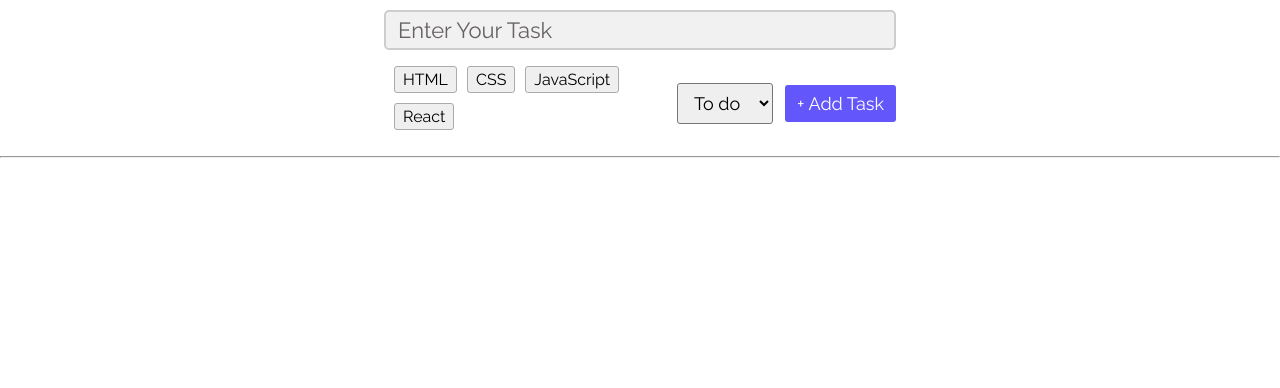
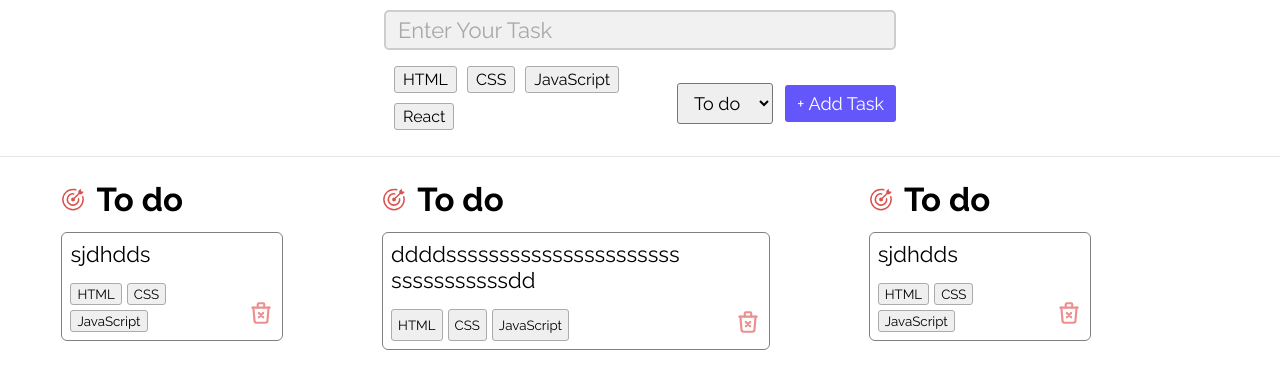
Before and after one commit to zeyd-inik/TaskTrek, a React (Vite) app: page / in a window 1280 px wide. Shown: the top 388 px of the page. Built offline with nearby package versions, Linux system fonts and the light colour scheme; the HTML template or start-up script is replaced by a standard one.

Commit message:
Add HTML & CSS  to main element

```diff
--- a/package.json
+++ b/package.json
@@ -12,6 +12,7 @@
   "dependencies": {
     "react": "^19.1.0",
     "react-dom": "^19.1.0",
+    "react-icons": "^5.5.0",
     "sass": "^1.89.0"
   },
   "devDependencies": {
--- a/src/App.jsx
+++ b/src/App.jsx
@@ -1,4 +1,9 @@
 import './App.scss';
+/* icons */
+import { GoGoal } from 'react-icons/go';
+import { LuStar } from 'react-icons/lu';
+import { TiTickOutline } from 'react-icons/ti';
+import { TbTrashX } from 'react-icons/tb';
 
 function App() {
   return (
@@ -55,8 +60,67 @@ function App() {
             </button>
           </div>
         </form>
-        <hr />
+        <hr className="hr" />
       </header>
+      <main className="task_columns_container">
+        <section className="task_column">
+          <h2>
+            <GoGoal className="goal_icon" />{' '}
+            <span className="status_text">To do</span>
+          </h2>
+          <div className="card">
+            <div className="title">sjdhdds</div>
+            <div className="bottom_container">
+              <div className="buttons_container">
+                <button className="tag_btn">HTML</button>
+                <button className="tag_btn">CSS</button>
+                <button className="tag_btn">JavaScript</button>
+              </div>
+              <span className="delete_icon">
+                <TbTrashX />
+              </span>
+            </div>
+          </div>
+        </section>
+        <section className="task_column">
+          <h2>
+            <GoGoal className="goal_icon" />{' '}
+            <span className="status_text">To do</span>
+          </h2>
+          <div className="card">
+            <div className="title">ddddsssssssssssssssssssssssssssssssssdd</div>
+            <div className="bottom_container">
+              <div className="buttons_container">
+                <button className="tag_btn">HTML</button>
+                <button className="tag_btn">CSS</button>
+                <button className="tag_btn">JavaScript</button>
+              </div>
+              <span className="delete_icon">
+                <TbTrashX />
+              </span>
+            </div>
+          </div>
+        </section>
+        <section className="task_column">
+          <h2>
+            <GoGoal className="goal_icon" />{' '}
+            <span className="status_text">To do</span>
+          </h2>
+          <div className="card">
+            <div className="title">sjdhdds</div>
+            <div className="bottom_container">
+              <div className="buttons_container">
+                <button className="tag_btn">HTML</button>
+                <button className="tag_btn">CSS</button>
+                <button className="tag_btn">JavaScript</button>
+              </div>
+              <span className="delete_icon">
+                <TbTrashX />
+              </span>
+            </div>
+          </div>
+        </section>
+      </main>
     </div>
   );
 }
--- a/src/App.scss
+++ b/src/App.scss
@@ -33,9 +33,12 @@
         transition: all 0.3s ease-in-out;
         &:focus {
           border: 2px #5dd55d solid;
+          &::placeholder {
+            color: rgb(242, 241, 241);
+          }
         }
         &::placeholder {
-          color: rgb(102, 98, 98);
+          color: rgb(169, 168, 168);
         }
         @include tablet_screens {
           min-width: 40%;
@@ -97,5 +100,80 @@
         }
       }
     }
+    .hr {
+      border: 0;
+      border-top: 1px solid #e5e5e5;
+    }
+  }
+  main.task_columns_container {
+    display: flex;
+    max-width: 90vw;
+    justify-content: space-around;
+    gap: 8px;
+
+    padding: 1rem 1rem;
+    .task_column {
+      h2 {
+        display: flex;
+        margin-bottom: 1rem;
+
+        .goal_icon {
+          color: #d9534f;
+          height: 18px;
+          @include tablet_screens {
+            height: 33px;
+            margin-right: 0.7rem;
+          }
+        }
+        .status_text {
+          font-size: 18px;
+          line-height: 18px;
+          @include tablet_screens {
+            font-size: 33px;
+            line-height: 33px;
+          }
+        }
+      }
+      .card {
+        border: 1px solid gray;
+        border-radius: 6px;
+        padding: 8px;
+        max-width: 30.3vw;
+
+        .title {
+          margin-bottom: 1rem;
+          max-width: 80%;
+          overflow-wrap: break-word;
+          @include tablet_screens {
+            font-size: 22px;
+          }
+        }
+        .bottom_container {
+          display: flex;
+          justify-content: space-between;
+          .buttons_container {
+            display: flex;
+            flex-wrap: wrap;
+            gap: 5px;
+
+            max-width: 80%;
+            .tag_btn {
+              padding: 2px 6px;
+              border-radius: 3px;
+              border: 1px solid rgb(172, 170, 170);
+            }
+          }
+          .delete_icon {
+            align-self: self-end;
+
+            color: rgb(236, 143, 143);
+            cursor: pointer;
+            @include tablet_screens {
+              font-size: 26px;
+            }
+          }
+        }
+      }
+    }
   }
 }
```
Also changed, not shown: 1 other file (tests, documents, lock files or other folders).
